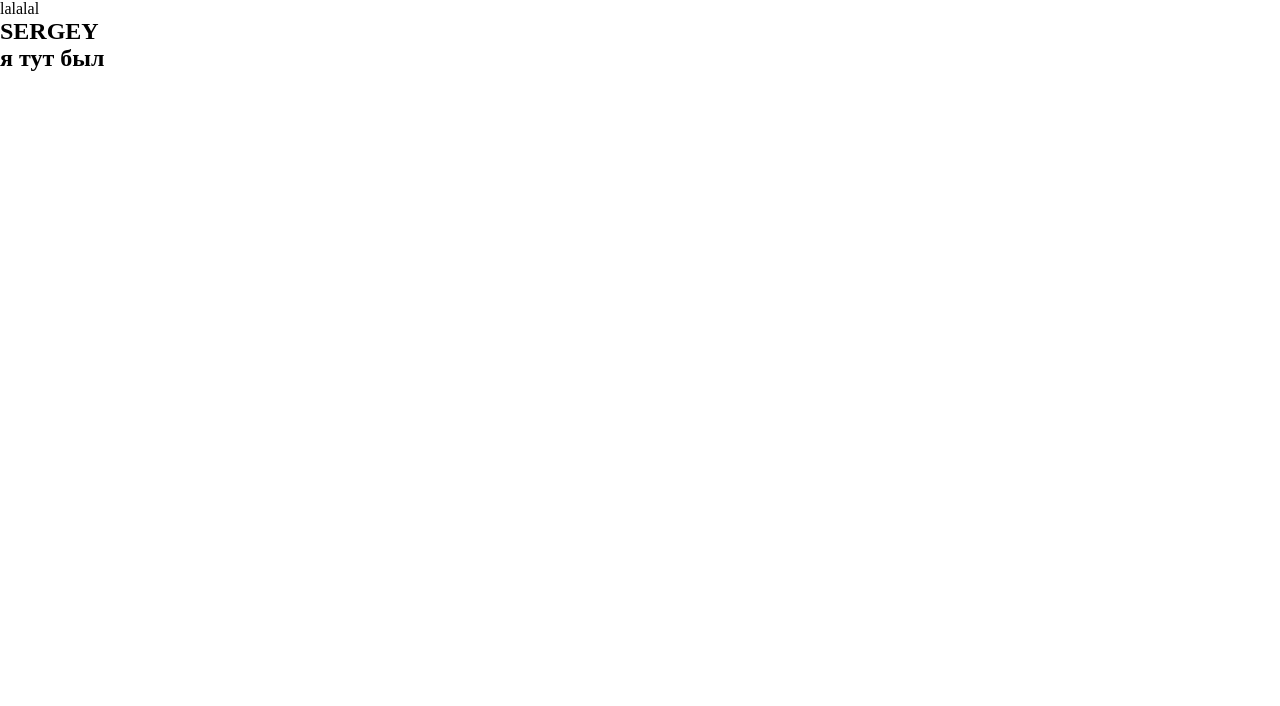
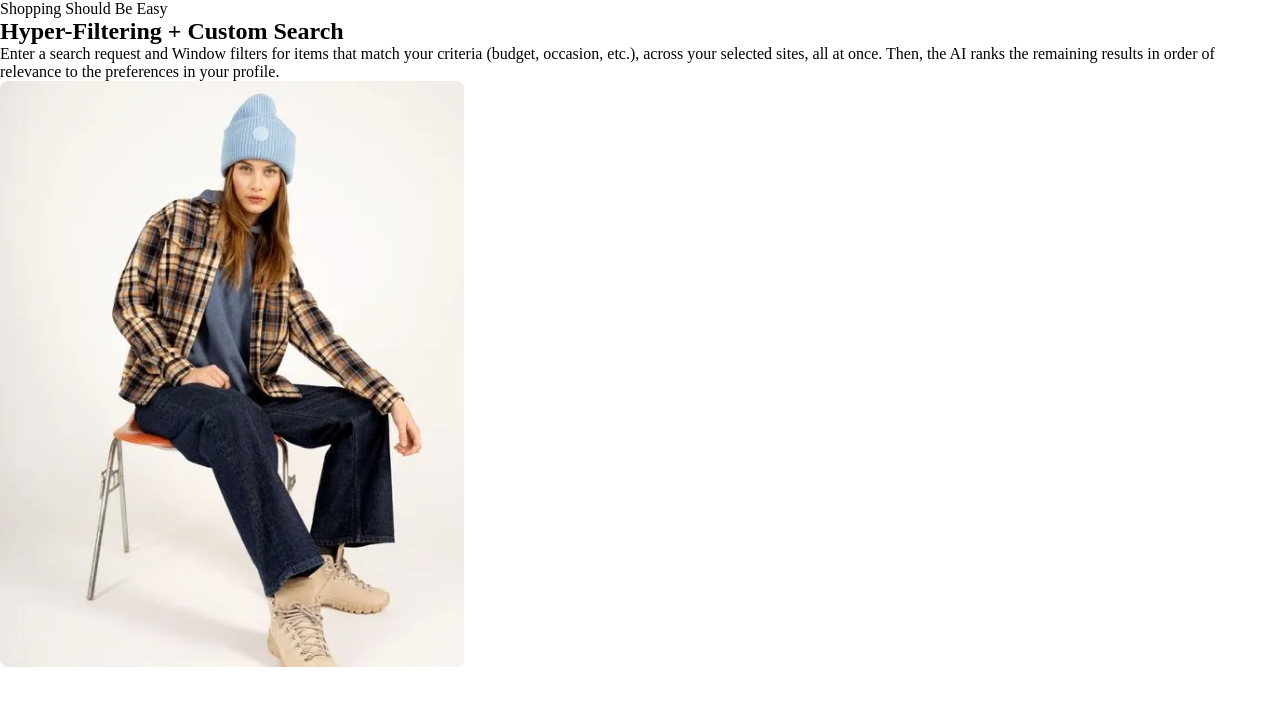
Before and after one commit to KhakimDon/shopping, a plain HTML site: page index.html in a window 1280 px wide. Drawn offline with Linux system fonts and the light colour scheme.

Commit message:
first commit

```diff
--- a/index.html
+++ b/index.html
@@ -11,15 +11,21 @@
 
 
     <header>
-        lalalal
+
     </header>
 
     <main>
         <section>
-            <h1>
-                SERGEY <br>
-                я тут был
-            </h1>
+            <div class="wrp">
+                <div class="left-content">
+                    <span class="text">Shopping Should Be Easy</span>
+                    <h2>Hyper-Filtering + Custom Search</h2>
+                    <p>Enter a search request and Window filters for items that match your criteria (budget, occasion, etc.), across your selected sites, all at once. Then, the AI ranks the remaining results in order of relevance to the preferences in your profile.</p>
+                </div>
+                <div class="right-content">
+                    <img src="./assets/images/IMAGE (12).png" alt="picture">
+                </div>
+            </div>
         </section>
     </main>
 
```
Also changed, not shown: assets/images/IMAGE (12).png (added).
